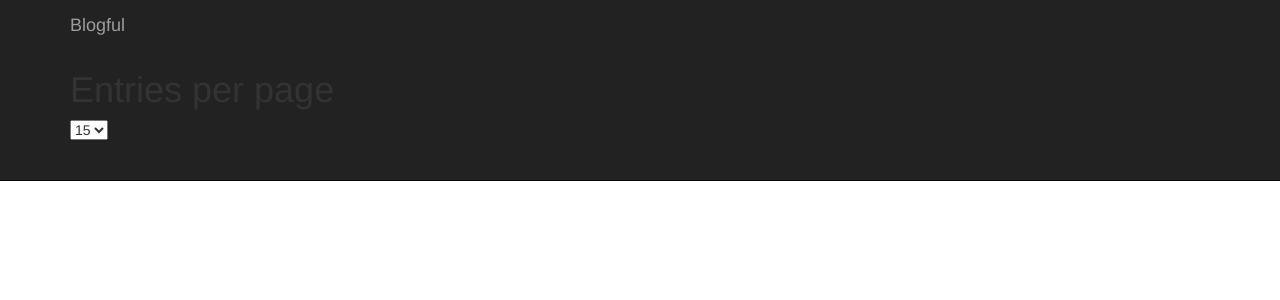
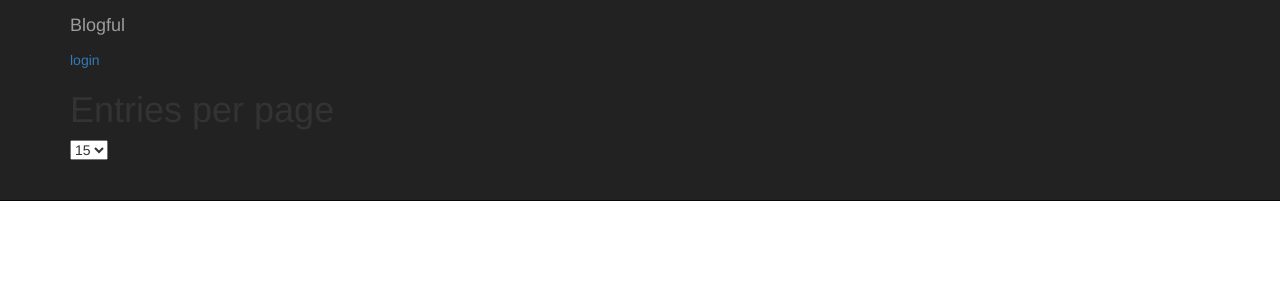
Before and after one commit to domkluz/blog, a Flask app: page / in a window 1280 px wide. Shown: the top 300 px of the page. Run offline with Flask 2, Linux system fonts and the light colour scheme; some libraries are stand-ins or nearby versions.

Commit message:
commit 22.05.17

```diff
--- a/blog/templates/entries.html
+++ b/blog/templates/entries.html
@@ -3,6 +3,13 @@
 
 
 {% block content %}
+
+{% if login == "login" %}
+<a href = "{{url_for('login_get')}}">{{login}}</a>
+{%else%}
+<a href = "{{url_for('logout')}}">{{login}}</a>
+<a href = "{{url_for('add_entry_get')}}">Add entry</a>
+{%endif%}
 
 
 <h1 class="drop-down-heading">Entries per page</h1>
@@ -17,7 +24,7 @@
 </form>
 
 {%for entry in entries %}
-{{macros.render_entry(entry)}}
+{{macros.render_entry(entry,current_user)}}
 {% endfor %}
 
 <ul class = "pager">
--- a/blog/templates/macros.html
+++ b/blog/templates/macros.html
@@ -1,6 +1,6 @@
 
 
-{% macro render_entry(entry) %}
+{% macro render_entry(entry,current_user) %}
 <div class = "row">
     <div class = "col-md-2 text-right metadata">
         <ul class = "list-unstyled">
@@ -13,6 +13,7 @@
         <a class = "clickable-link" href = "{{url_for('view_entry',article_id = entry.id )}}" >{{entry.title}}</a></a>
         {{ entry.content | markdown}}
         {{entry.author.name}}
+
     </div>
 </div>
 {% endmacro %}
--- a/blog/templates/single_entry.html
+++ b/blog/templates/single_entry.html
@@ -3,10 +3,12 @@
 {% block content %}
 
 
-{{macros.render_entry(entries)}}
+{{macros.render_entry(entries,current_user)}}
 
+{% if current_user.name == entries.author.name%}
 <a href = "{{url_for('edit_entry_get',article_id=entries.id)}}">edit</a>
 <a href = "{{url_for('delete_entry_get',article_id=entries.id)}}">delete</a>
+{% endif %}
 
 <ul class = "pager">
     {% if has_next %}
--- a/blog/views.py
+++ b/blog/views.py
@@ -1,6 +1,6 @@
 from flask import render_template, request, redirect, url_for
 from flask import flash
-from flask_login import login_user, login_required
+from flask_login import login_user, login_required, logout_user
 from werkzeug.security import check_password_hash
 from . import app
 from .database import session, Entry, User
@@ -9,7 +9,7 @@ from flask_login import current_user
 
 @app.route("/", methods = ["GET"])
 @app.route("/page/<int:page>")
-def entries(page=1):
+def entries(page=1, login="login"):
     #ZERO-INDEXED PAGE
     PAGINATE_BY = 15
     PAGINATE_B = 10
@@ -27,6 +27,11 @@ def entries(page=1):
     entries = entries.order_by(Entry.datetime.desc()) # this is referring to descending order.
     entries = entries[start:end]
 
+    if current_user.is_authenticated == True:
+        login="logout"
+
+
+
     return render_template("entries.html",
                             entries = entries,
                             has_next = has_next,
@@ -35,12 +40,13 @@ def entries(page=1):
                             total_pages=total_pages,
                             PAGINATE_BY=PAGINATE_BY,
                             PAGINATE_B=PAGINATE_B,
-                            PAGINATE_C=PAGINATE_C)
+                            PAGINATE_C=PAGINATE_C,
+                            login=login)
 
 
 @app.route("/", methods = ["POST"])
 @app.route("/page/<int:page>")
-def entries_view(page=1):
+def entries_view(page=1,login="login"):
     PAGINATE_BY = int(request.form['drop-down']) # using the name attribute from select
     page_index= page -1
 
@@ -67,6 +73,8 @@ def entries_view(page=1):
     entries = entries.order_by(Entry.datetime.desc()) # this is referring to descending order.
     entries = entries[start:end]
 
+    current_user=current_user
+
     return render_template("entries.html",
                             entries = entries,
                             has_next = has_next,
@@ -75,7 +83,8 @@ def entries_view(page=1):
                             total_pages=total_pages,
                             PAGINATE_BY=PAGINATE_BY,
                             PAGINATE_B=PAGINATE_B,
-                            PAGINATE_C=PAGINATE_C)
+                            PAGINATE_C=PAGINATE_C,
+                            current_user=current_user)
 
 
 @app.route("/entry/add", methods = ["GET"])
@@ -118,10 +127,12 @@ def edit_entry_post(article_id=1):
 
 
 @app.route("/entry/<article_id>/delete", methods = ["GET"])
+@login_required
 def delete_entry_get(article_id=1):
     return render_template("confirm2.html", article_id=article_id)
 
 @app.route("/entry/<article_id>/delete/entries", methods = ["POST"])
+@login_required
 def delete_entry_post(article_id=1):
     if request.form["delete"]=="yes":
         entry_delete = session.query(Entry).filter(Entry.id==article_id).first()
@@ -131,6 +142,8 @@ def delete_entry_post(article_id=1):
     else:
         return redirect (url_for("entries"))
 
+
+# at one point this was an alternative way to have a confirmation button.
 #@app.route("/entry/<article_id>/delete", methods = ["POST"])
 #@login_required
 #def delete_entry_post(article_id=1):
@@ -148,7 +161,6 @@ def login_get():
     return render_template("login.html")
 
 
-
 @app.route("/login", methods = ["POST"])
 def login_post():
     email = request.form["email"]
@@ -159,4 +171,10 @@ def login_post():
         return redirect(url_for("login_get"))
 
     login_user(user)
-    return redirect(request.args.get("next") or url_for("entries"))
+    return redirect(request.args.get("next") or url_for('entries'))
+
+@app.route("/logout")
+@login_required
+def logout():
+    logout_user()
+    return redirect(url_for("entries"))
```
Also changed, not shown: blog/templates/confirm.html (deleted, +0 -15 lines).
